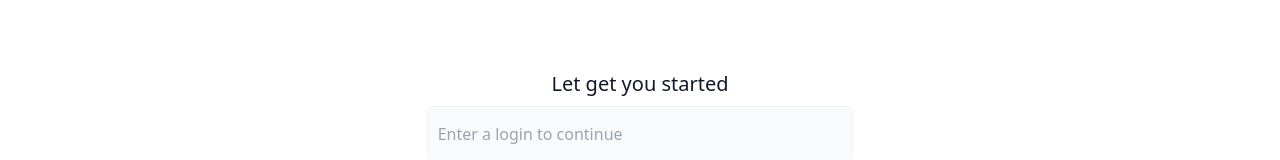
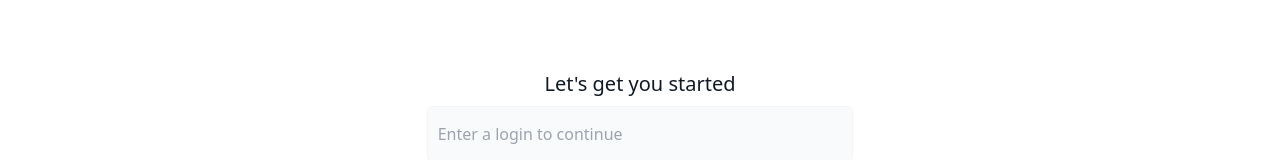
Before and after one commit to junicodes/react-github-users-search, a React (Create React App) app: page / in a window 1280 px wide. Shown: the part 465-625 px from the top of the page. Built offline with nearby package versions, Linux system fonts and the light colour scheme.

Commit message:
complted app

```diff
--- a/src/components/Search/Search.tsx
+++ b/src/components/Search/Search.tsx
@@ -70,7 +70,7 @@ const Search = () => {
             htmlFor="email"
             className="block mb-2 text-xl font-medium text-gray-900"
           >
-            Let get you started
+            Let's get you started
           </label>
           <input
             type="text"
```
